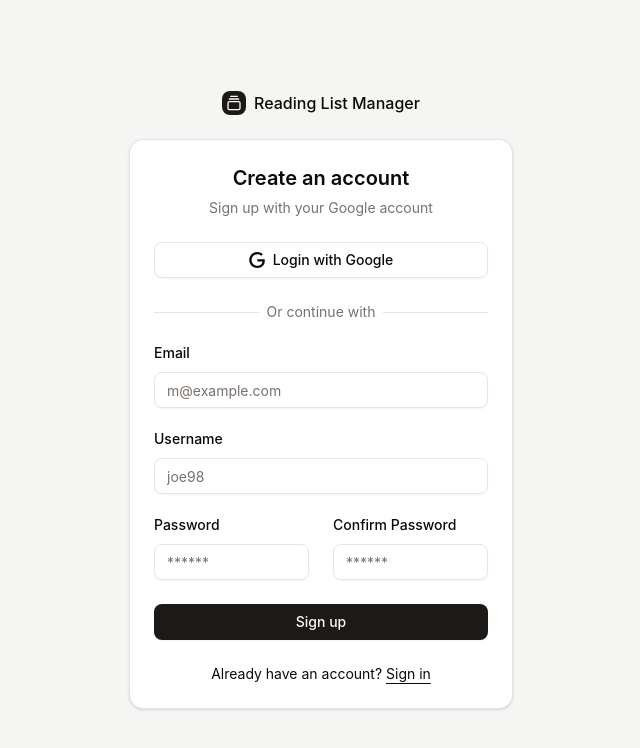
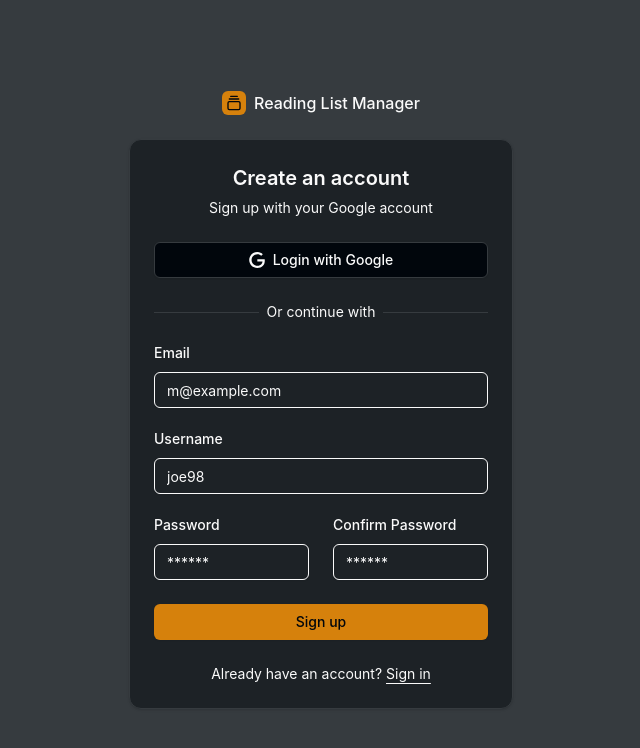
Before and after one commit to jhosep98/reading-list-manager, a Next.js app: page /auth/signup in a window 1280 px wide. Shown: the top 748 px of the page, without its empty margins (319-959 px from the left). Built offline with nearby package versions, Linux system fonts and the light colour scheme.

Commit message:
styles: palette colors

```diff
--- a/src/app/globals.css
+++ b/src/app/globals.css
@@ -3,11 +3,80 @@
 
 @custom-variant dark (&:is(.dark *));
 
+:root {
+  --background: oklch(0.12 0.02 240);
+  --foreground: oklch(0.985 0 0);
+  --card: oklch(0.25 0.01 240);
+  --card-foreground: oklch(0.985 0 0);
+  --popover: oklch(0.985 0 0);
+  --popover-foreground: oklch(0.12 0.02 240);
+  --primary: oklch(0.68 0.15 65);
+  --primary-foreground: oklch(0.12 0.02 240);
+  --secondary: oklch(0.96 0 0);
+  --secondary-foreground: oklch(0.25 0.01 240);
+  --muted: oklch(0.35 0.01 240);
+  --muted-foreground: oklch(0.985 0 0);
+  --accent: oklch(0.68 0.15 65);
+  --accent-foreground: oklch(0.12 0.02 240);
+  --destructive: oklch(0.577 0.245 27.325);
+  --destructive-foreground: oklch(0.985 0 0);
+  --border: oklch(0.35 0.01 240);
+  --input: oklch(0.985 0 0);
+  --ring: oklch(0.68 0.15 65);
+  --chart-1: oklch(0.488 0.243 264.376);
+  --chart-2: oklch(0.696 0.17 162.48);
+  --chart-3: oklch(0.769 0.188 70.08);
+  --chart-4: oklch(0.627 0.265 303.9);
+  --chart-5: oklch(0.645 0.246 16.439);
+  --radius: 0.5rem;
+  --sidebar: oklch(0.25 0.01 240);
+  --sidebar-foreground: oklch(0.985 0 0);
+  --sidebar-primary: oklch(0.12 0.02 240);
+  --sidebar-primary-foreground: oklch(0.68 0.15 65);
+  --sidebar-accent: oklch(0.68 0.15 65);
+  --sidebar-accent-foreground: oklch(0.12 0.02 240);
+  --sidebar-border: oklch(0.35 0.01 240);
+  --sidebar-ring: oklch(0.68 0.15 65);
+}
+
+.dark {
+  --background: oklch(0.08 0.02 240);
+  --foreground: oklch(0.985 0 0);
+  --card: oklch(0.15 0.02 240);
+  --card-foreground: oklch(0.985 0 0);
+  --popover: oklch(0.15 0.02 240);
+  --popover-foreground: oklch(0.985 0 0);
+  --primary: oklch(0.68 0.15 65);
+  --primary-foreground: oklch(0.08 0.02 240);
+  --secondary: oklch(0.2 0.01 240);
+  --secondary-foreground: oklch(0.985 0 0);
+  --muted: oklch(0.2 0.01 240);
+  --muted-foreground: oklch(0.708 0 0);
+  --accent: oklch(0.68 0.15 65);
+  --accent-foreground: oklch(0.08 0.02 240);
+  --destructive: oklch(0.396 0.141 25.723);
+  --destructive-foreground: oklch(0.637 0.237 25.331);
+  --border: oklch(0.2 0.01 240);
+  --input: oklch(0.2 0.01 240);
+  --ring: oklch(0.68 0.15 65);
+  --chart-1: oklch(0.488 0.243 264.376);
+  --chart-2: oklch(0.696 0.17 162.48);
+  --chart-3: oklch(0.769 0.188 70.08);
+  --chart-4: oklch(0.627 0.265 303.9);
+  --chart-5: oklch(0.645 0.246 16.439);
+  --sidebar: oklch(0.15 0.02 240);
+  --sidebar-foreground: oklch(0.985 0 0);
+  --sidebar-primary: oklch(0.68 0.15 65);
+  --sidebar-primary-foreground: oklch(0.08 0.02 240);
+  --sidebar-accent: oklch(0.2 0.01 240);
+  --sidebar-accent-foreground: oklch(0.985 0 0);
+  --sidebar-border: oklch(0.2 0.01 240);
+  --sidebar-ring: oklch(0.68 0.15 65);
+}
+
 @theme inline {
-  --radius-sm: calc(var(--radius) - 4px);
-  --radius-md: calc(var(--radius) - 2px);
-  --radius-lg: var(--radius);
-  --radius-xl: calc(var(--radius) + 4px);
+  --font-sans: var(--font-geist-sans);
+  --font-mono: var(--font-geist-mono);
   --color-background: var(--background);
   --color-foreground: var(--foreground);
   --color-card: var(--card);
@@ -23,6 +92,7 @@
   --color-accent: var(--accent);
   --color-accent-foreground: var(--accent-foreground);
   --color-destructive: var(--destructive);
+  --color-destructive-foreground: var(--destructive-foreground);
   --color-border: var(--border);
   --color-input: var(--input);
   --color-ring: var(--ring);
@@ -31,6 +101,10 @@
   --color-chart-3: var(--chart-3);
   --color-chart-4: var(--chart-4);
   --color-chart-5: var(--chart-5);
+  --radius-sm: calc(var(--radius) - 4px);
+  --radius-md: calc(var(--radius) - 2px);
+  --radius-lg: var(--radius);
+  --radius-xl: calc(var(--radius) + 4px);
   --color-sidebar: var(--sidebar);
   --color-sidebar-foreground: var(--sidebar-foreground);
   --color-sidebar-primary: var(--sidebar-primary);
@@ -41,75 +115,6 @@
   --color-sidebar-ring: var(--sidebar-ring);
 }
 
-:root {
-  --radius: 0.625rem;
-  --background: oklch(1 0 0);
-  --foreground: oklch(0.147 0.004 49.25);
-  --card: oklch(1 0 0);
-  --card-foreground: oklch(0.147 0.004 49.25);
-  --popover: oklch(1 0 0);
-  --popover-foreground: oklch(0.147 0.004 49.25);
-  --primary: oklch(0.216 0.006 56.043);
-  --primary-foreground: oklch(0.985 0.001 106.423);
-  --secondary: oklch(0.97 0.001 106.424);
-  --secondary-foreground: oklch(0.216 0.006 56.043);
-  --muted: oklch(0.97 0.001 106.424);
-  --muted-foreground: oklch(0.553 0.013 58.071);
-  --accent: oklch(0.97 0.001 106.424);
-  --accent-foreground: oklch(0.216 0.006 56.043);
-  --destructive: oklch(0.577 0.245 27.325);
-  --border: oklch(0.923 0.003 48.717);
-  --input: oklch(0.923 0.003 48.717);
-  --ring: oklch(0.709 0.01 56.259);
-  --chart-1: oklch(0.646 0.222 41.116);
-  --chart-2: oklch(0.6 0.118 184.704);
-  --chart-3: oklch(0.398 0.07 227.392);
-  --chart-4: oklch(0.828 0.189 84.429);
-  --chart-5: oklch(0.769 0.188 70.08);
-  --sidebar: oklch(0.985 0.001 106.423);
-  --sidebar-foreground: oklch(0.147 0.004 49.25);
-  --sidebar-primary: oklch(0.216 0.006 56.043);
-  --sidebar-primary-foreground: oklch(0.985 0.001 106.423);
-  --sidebar-accent: oklch(0.97 0.001 106.424);
-  --sidebar-accent-foreground: oklch(0.216 0.006 56.043);
-  --sidebar-border: oklch(0.923 0.003 48.717);
-  --sidebar-ring: oklch(0.709 0.01 56.259);
-}
-
-.dark {
-  --background: oklch(0.147 0.004 49.25);
-  --foreground: oklch(0.985 0.001 106.423);
-  --card: oklch(0.216 0.006 56.043);
-  --card-foreground: oklch(0.985 0.001 106.423);
-  --popover: oklch(0.216 0.006 56.043);
-  --popover-foreground: oklch(0.985 0.001 106.423);
-  --primary: oklch(0.923 0.003 48.717);
-  --primary-foreground: oklch(0.216 0.006 56.043);
-  --secondary: oklch(0.268 0.007 34.298);
-  --secondary-foreground: oklch(0.985 0.001 106.423);
-  --muted: oklch(0.268 0.007 34.298);
-  --muted-foreground: oklch(0.709 0.01 56.259);
-  --accent: oklch(0.268 0.007 34.298);
-  --accent-foreground: oklch(0.985 0.001 106.423);
-  --destructive: oklch(0.704 0.191 22.216);
-  --border: oklch(1 0 0 / 10%);
-  --input: oklch(1 0 0 / 15%);
-  --ring: oklch(0.553 0.013 58.071);
-  --chart-1: oklch(0.488 0.243 264.376);
-  --chart-2: oklch(0.696 0.17 162.48);
-  --chart-3: oklch(0.769 0.188 70.08);
-  --chart-4: oklch(0.627 0.265 303.9);
-  --chart-5: oklch(0.645 0.246 16.439);
-  --sidebar: oklch(0.216 0.006 56.043);
-  --sidebar-foreground: oklch(0.985 0.001 106.423);
-  --sidebar-primary: oklch(0.488 0.243 264.376);
-  --sidebar-primary-foreground: oklch(0.985 0.001 106.423);
-  --sidebar-accent: oklch(0.268 0.007 34.298);
-  --sidebar-accent-foreground: oklch(0.985 0.001 106.423);
-  --sidebar-border: oklch(1 0 0 / 10%);
-  --sidebar-ring: oklch(0.553 0.013 58.071);
-}
-
 @layer base {
   * {
     @apply border-border outline-ring/50;
```
